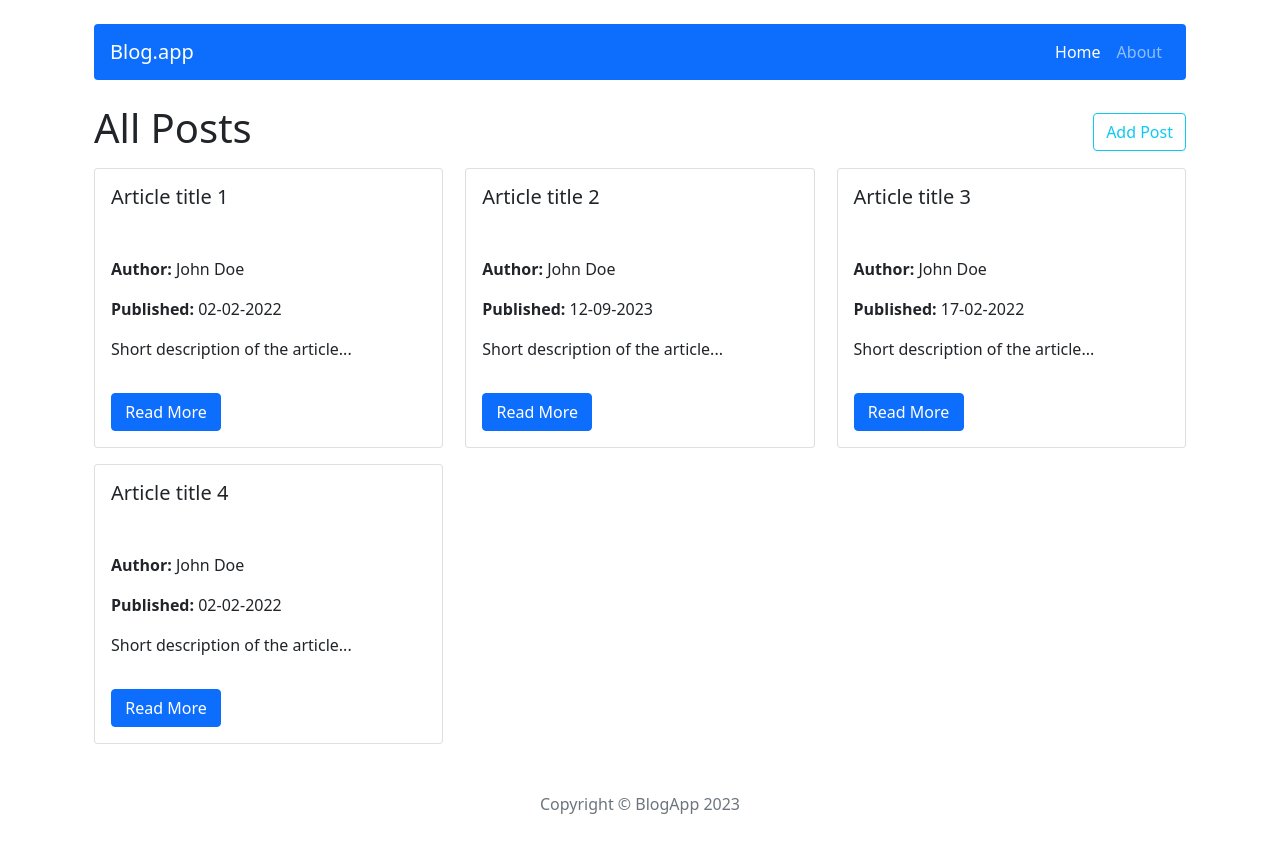
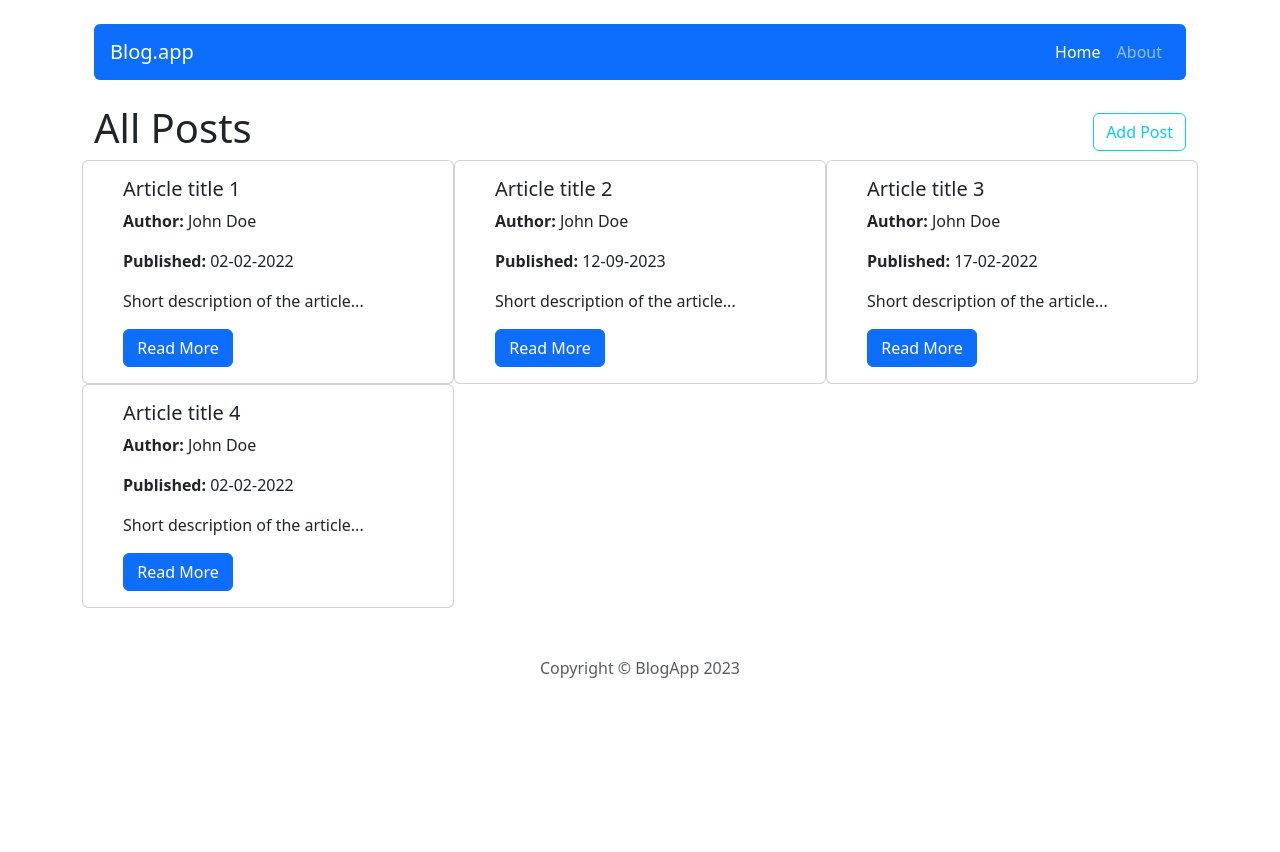
Before and after one commit to Vincerre/Blog, a React (Create React App) app: page / in a window 1280 px wide. Shown: the top 852 px of the page. After the commit the page ends 800 px from the top, so only its background shows below. Built offline with nearby package versions, Linux system fonts and the light colour scheme.

Commit message:
Posts component display in columns

```diff
--- a/package.json
+++ b/package.json
@@ -6,7 +6,7 @@
     "@testing-library/jest-dom": "^5.16.5",
     "@testing-library/react": "^13.4.0",
     "@testing-library/user-event": "^13.5.0",
-    "bootstrap": "^5.1.3",
+    "bootstrap": "^5.3.0-alpha3",
     "clsx": "^1.2.1",
     "react": "^18.2.0",
     "react-bootstrap": "2.0",
--- a/src/components/features/Posts.js
+++ b/src/components/features/Posts.js
@@ -7,11 +7,11 @@ const Posts = () => {
   const posts = useSelector(getPosts);
 
   return (
-    <div className="d-xl-flex flex-wrap gap-2 justify-content-between ">
+    <div className="row">
       {posts.map((post) => (
-        <Card key={post.id} style={{ width: '32%' }} className="mt-2">
-          <Card.Body className="d-flex flex-column justify-content-between">
-            <Card.Title className="mb-5">{post.title}</Card.Title>
+        <Card key={post.id} className="col-12 col-lg-4 px-4">
+          <Card.Body>
+            <Card.Title>{post.title}</Card.Title>
             <Card.Text>
               <p>
                 <b>Author: </b>
--- a/src/components/features/AddPostForm.js
+++ b/src/components/pages/AddPostForm/AddPostForm.js
@@ -1,18 +1,18 @@
-import TextInput from '../common/TextInput/TextInput';
+import TextInput from '../../common/TextInput/TextInput';
 import { useState } from 'react';
 import { useNavigate } from 'react-router-dom';
 import { useDispatch } from 'react-redux';
-import { addPost } from '../../redux/postsRedux';
+import { addPost } from '../../../redux/postsRedux';
 import { InputGroup } from 'react-bootstrap';
 
-const AddPostForm = () => {
+const AddPostForm = ({ action, actionText, ...props }) => {
   const dispatch = useDispatch();
   const navigate = useNavigate();
-  const [title, setTitle] = useState('');
-  const [author, setAuthor] = useState('');
-  const [date, setDate] = useState('');
-  const [description, setDescription] = useState('');
-  const [content, setContent] = useState('');
+  const [title, setTitle] = useState(props.title || '');
+  const [author, setAuthor] = useState(props.author || '');
+  const [date, setDate] = useState(props.date || '');
+  const [description, setDescription] = useState(props.description || '');
+  const [content, setContent] = useState(props.content || '');
 
   const handleForm = (e) => {
     e.preventDefault();
--- a/src/components/pages/Home/Home.js
+++ b/src/components/pages/Home/Home.js
@@ -4,7 +4,7 @@ import { Link } from 'react-router-dom';
 
 const Home = () => {
   return (
-    <Container className="me-auto">
+    <Container>
       <div className="d-flex justify-content-between align-items-center">
         <h1>All Posts</h1>
         <Link to="/post/add" style={{ height: '50%' }} className="btn btn-outline-info">
--- a/src/components/pages/PostAddPage/PostAddPage.js
+++ b/src/components/pages/PostAddPage/PostAddPage.js
@@ -1,4 +1,4 @@
-import AddPostForm from '../../features/AddPostForm';
+import AddPostForm from '../AddPostForm/AddPostForm';
 
 const PostAddPage = () => {
   return (
```
Also changed, not shown: src/components/features/PostForm.js (added), 2 other files (tests, documents, lock files or other folders).
